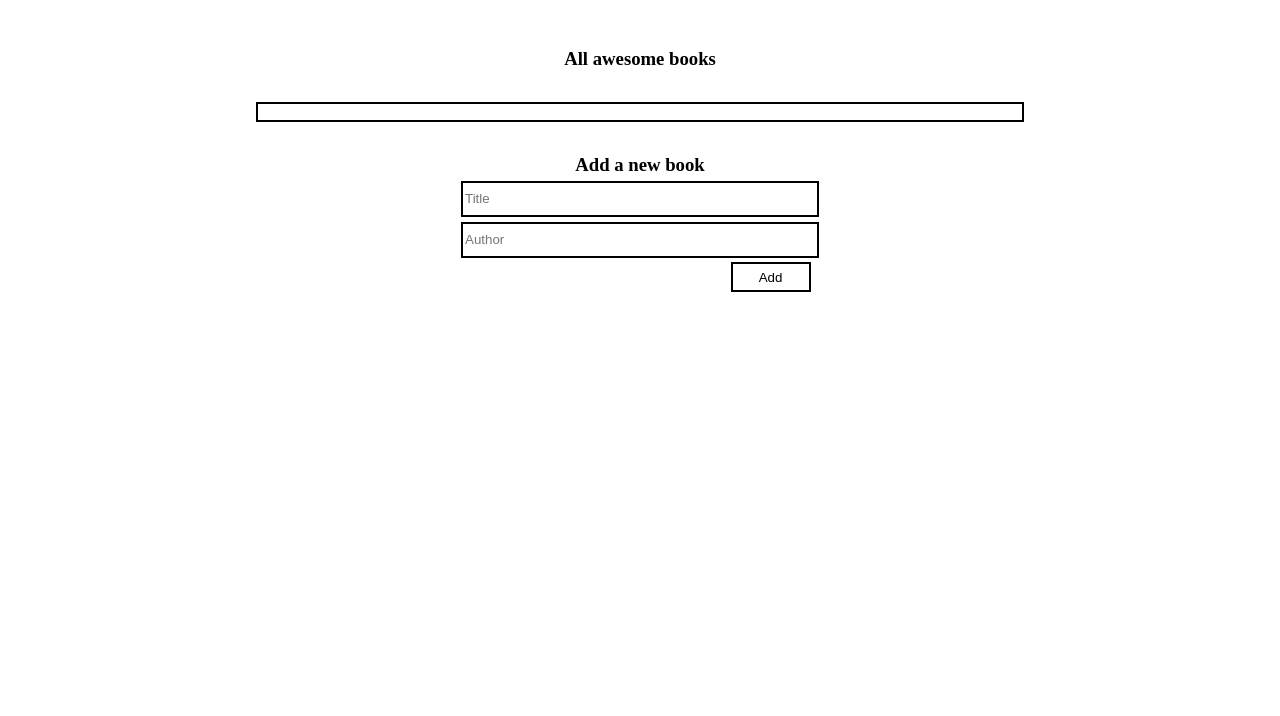
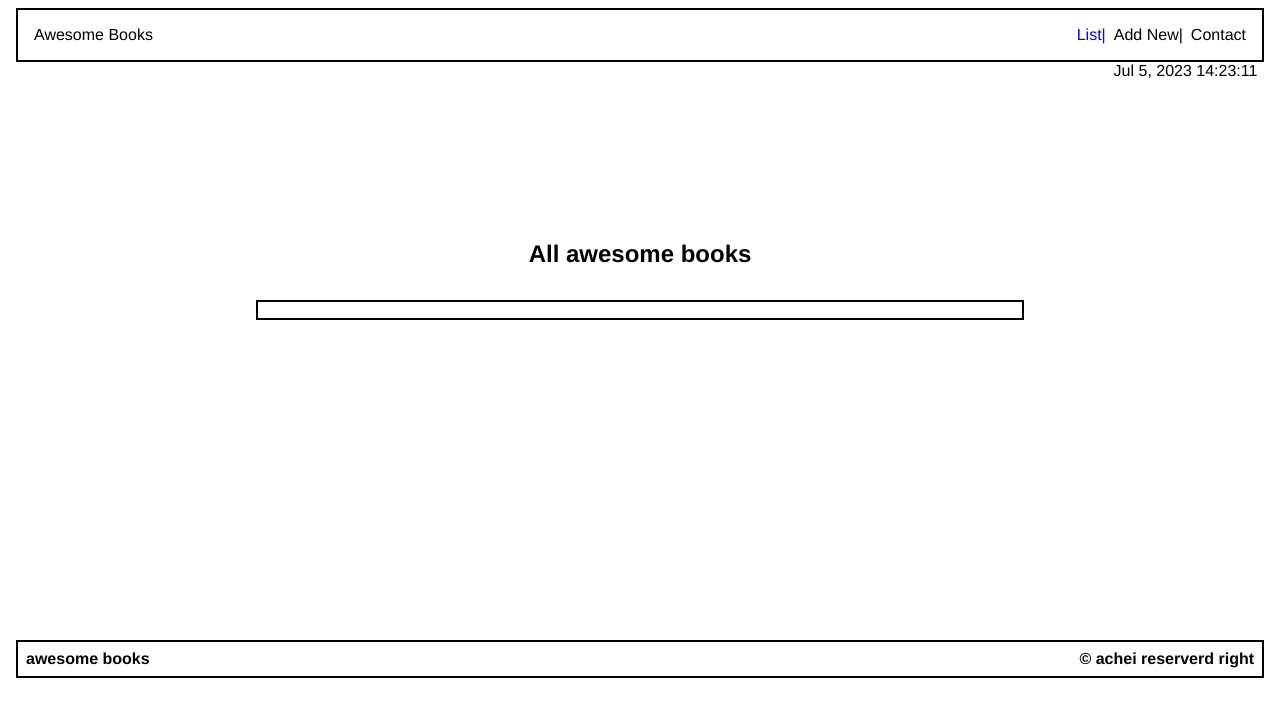
Before and after one commit to NalianAchei2020/Awesome_Books, a website: page index.html in a window 1280 px wide. Drawn offline with Linux system fonts and the light colour scheme.

Commit message:
add navbar

```diff
--- a/file.js
+++ b/file.js
@@ -31,6 +31,7 @@ class BookCollection {
     }
   }
 
+  // display books
   displayBooks() {
     const bookList = document.getElementById('bookTable');
     bookList.innerHTML = '';
@@ -72,4 +73,47 @@ function addBook() {
 }
 
 document.getElementById('add').addEventListener('click', addBook);
-window.addEventListener('load', () => bookCollection.displayBooks());
+
+// A Navigation bar.
+function showSection(id) {
+  const sections = document.querySelectorAll('main section');
+  sections.forEach((section) => {
+    if (section.id === id) {
+      section.classList.remove('hidden');
+    } else {
+      section.classList.add('hidden');
+    }
+  });
+}
+
+document.getElementById('books-link').addEventListener('click', () => {
+  showSection('books-section');
+});
+
+document.getElementById('add-book-link').addEventListener('click', () => {
+  showSection('add-book-section');
+});
+
+document.getElementById('contact-link').addEventListener('click', () => {
+  showSection('contact-section');
+});
+
+window.addEventListener('load', () => {
+  bookCollection.displayBooks();
+  showSection('books-section');
+});
+
+// active link
+const link = document.querySelectorAll('.link');
+function removeActive() {
+  link.forEach((link) => {
+    link.classList.remove('active');
+  });
+}
+
+link.forEach((link) => {
+  link.addEventListener('click', () => {
+    removeActive();
+    link.classList.add('active');
+  });
+});
--- a/index.html
+++ b/index.html
@@ -7,14 +7,27 @@
     <link rel="stylesheet" href="style.css">
 </head>
 <body>
-    <section class="main">
-   <section>
+    <section>
+    <header>
+        <div>Awesome Books</div>
+    <nav>
+        <ul class="list-item">
+            <li><a class="link active" href="#" id="books-link">List|</a></li>
+            <li><a  class="link" href="#" id="add-book-link">Add New|</a></li>
+            <li><a  class="link" href="#" id="contact-link">Contact</a></li>
+        </ul>
+    </nav>
+</header>
+<span class="time">Jul 5, 2023 14:23:11</span>
+</section>
+    <main class="main">
+   <section id="books-section">
     <h1 class="heading">All awesome books</h1>
     <table id="bookTable" class="display">
 
     </table>
    </section>
-   <section class="books">
+   <section class="books hidden"  id="add-book-section">
     <h3>Add a new book</h3>
    <p>
     <input type="text" placeholder="Title" name="title" id="bookTitle" required>
@@ -27,8 +40,16 @@
     <button id="add" class="btn" >Add</button>
     </div>
    </section>
-</section>
-
+   <section class="contact hidden" id="contact-section">
+    <h1>My Contact Information</h1>
+    <p class="p1"> Do have any question or you just want to say "Hello"? You can reach out to us!</p>
+    <p>Our email: <a href="https://github.com/NalianAchei2020/">nalianachei2@gmail.com</a></p>
+   </section>
+</main>
+<footer>
+    <p>awesome books</p>
+    <p>© achei reserverd right</p>
+</footer>
    <script src="file.js"></script>
 </body>
 </html>
--- a/style.css
+++ b/style.css
@@ -6,7 +6,36 @@
 
 body{
     width: 100%;
-    margin-top: 2em;
+    height: 100vh;
+    margin-top: 8px;
+    font-family: 'Franklin Gothic Medium', 'Arial Narrow', Arial, sans-serif;
+
+}
+
+header{
+    display: flex;
+    justify-content: space-between;
+    border: 2px solid #000;
+    margin-inline: 1em;
+    padding: 1em;
+}
+.list-item{
+    display: flex;
+    gap: 0.5em;
+}
+li{
+    list-style: none;
+}
+
+a{
+    text-decoration: none;
+    color: #000;
+}
+
+.time{
+    position: relative;
+    right: -87%;
+    margin-top: 8px;
 }
 .heading{
     margin: 1rem 0 2rem 0;
@@ -17,9 +46,11 @@ body{
  display: flex;
  flex-direction: column;
  gap: 1em;
+ height: 50vh;
  justify-content: center;
- margin: auto;
+ margin-inline: auto;
  padding-inline: 2em;
+ margin-bottom: 10em;
 }
 .display{
    width: 100%;
@@ -40,7 +71,7 @@ body{
     width: 100%;
     gap: 0.3em;
 }
-.books h2{
+.books h3{
    width: 100%;
    text-align: center;
    border-top: 2px solid black;
@@ -75,3 +106,33 @@ input{
     height: 30px;
     width: 80px;
 }
+.hidden {
+    display: none;
+}
+
+.contact{
+    text-align: center;
+    width: 80%;
+    margin: auto;
+}
+.p1{
+    width: 60%;
+    margin: auto;
+    text-align: center;
+    margin-block: 1em;
+}
+.link.active{
+    color: blue;
+}
+footer{
+    display: flex;
+    justify-content: space-between;
+    border: 2px solid #000;
+    margin-inline: 1em;
+    padding: 0.5em;
+}
+
+footer p{
+    font-size: 1rem;
+   font-weight: bold;
+}
```
